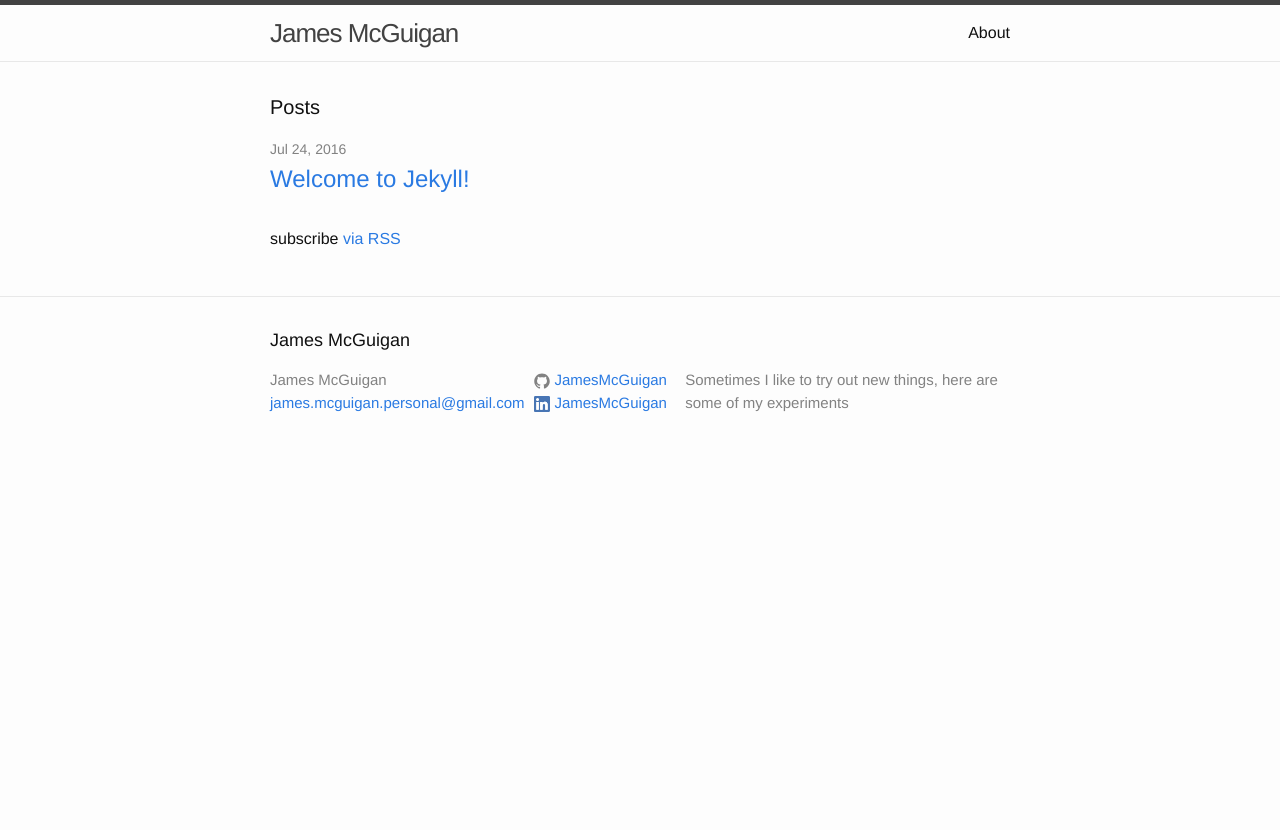
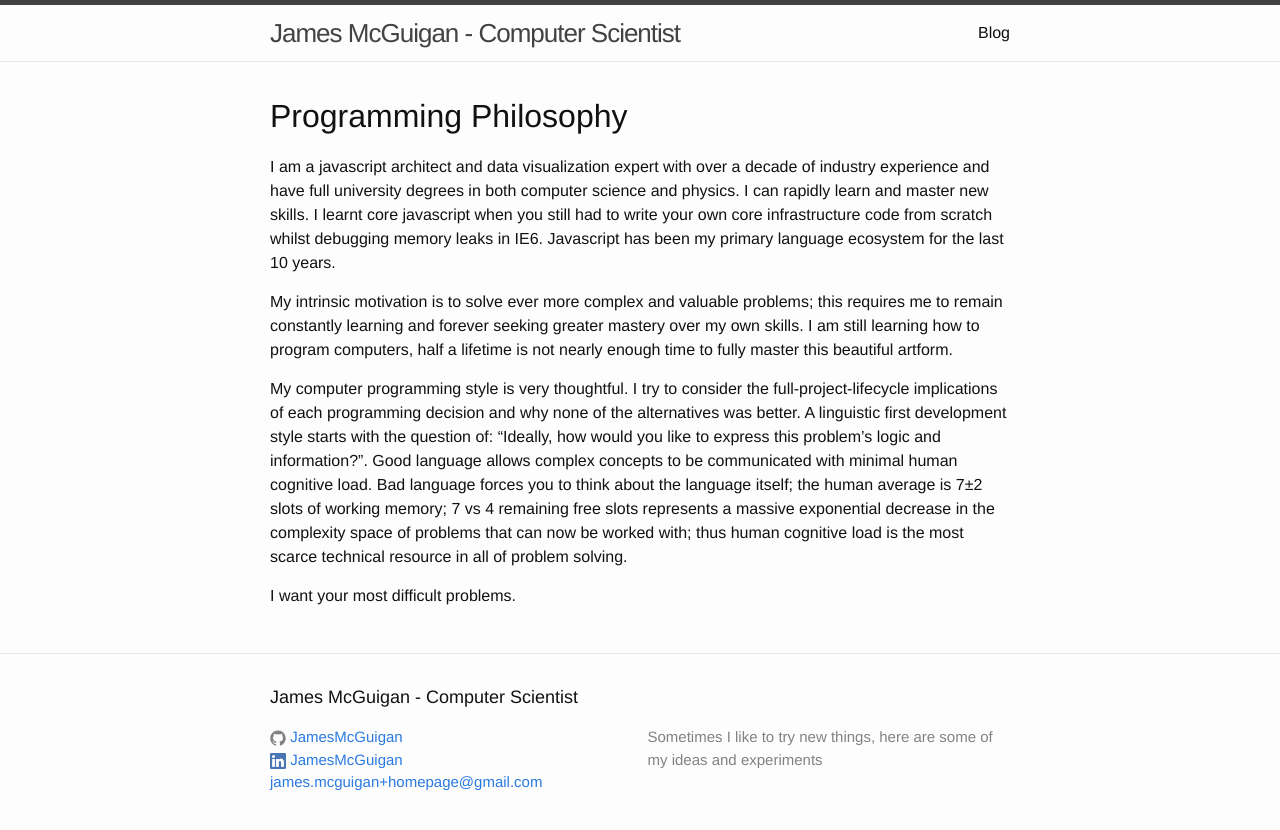
Before and after one commit to JamesMcGuigan/jamesmcguigan.com, a Jekyll site: the page built from jekyll/index.md, in a window 1280 px wide. Shown: the top 830 px of the page. Built offline with Jekyll 4.4.1, drawn with Linux system fonts in a browser that asks for light colours.

Commit message:
Homepage Setup

```diff
--- a/jekyll/_config.yml
+++ b/jekyll/_config.yml
@@ -6,15 +6,16 @@
 # 'jekyll serve'. If you change this file, please restart the server process.
 
 # Site settings
-title: James McGuigan
-email: james.mcguigan.personal@gmail.com
+title: James McGuigan - Computer Scientist
+email: james.mcguigan+homepage@gmail.com
 description: > # this means to ignore newlines until "baseurl:"
-  Sometimes I like to try out new things, here are some of my experiments
+  Sometimes I like to try new things, here are some of my ideas and experiments
 baseurl: "" # the subpath of your site, e.g. /blog
 url: "http://jamesmcguigan.com" # the base hostname & protocol for your site
 twitter_username:
 github_username:  JamesMcGuigan
 linkedin_username:  JamesMcGuigan
+email_username:  JamesMcGuigan
 
 # Build settings
 markdown: kramdown
--- a/jekyll/_includes/footer.html
+++ b/jekyll/_includes/footer.html
@@ -5,14 +5,7 @@
     <h2 class="footer-heading">{{ site.title }}</h2>
 
     <div class="footer-col-wrapper">
-      <div class="footer-col footer-col-1">
-        <ul class="contact-list">
-          <li>{{ site.title }}</li>
-          <li><a href="mailto:{{ site.email }}">{{ site.email }}</a></li>
-        </ul>
-      </div>
-
-      <div class="footer-col footer-col-2">
+      <div class="footer-col">
         <ul class="social-media-list">
           {% if site.github_username %}
           <li>
@@ -31,10 +24,14 @@
             {% include icon-linkedin.html username=site.linkedin_username %}
           </li>
           {% endif %}
+
+          {% if site.email %}
+            <li><a href="mailto:{{ site.email }}">{{ site.email }}</a></li>
+          {% endif %}
         </ul>
       </div>
 
-      <div class="footer-col footer-col-3">
+      <div class="footer-col">
         <p>{{ site.description }}</p>
       </div>
     </div>
--- a/jekyll/_sass/_base.scss
+++ b/jekyll/_sass/_base.scss
@@ -1,3 +1,9 @@
+//* {
+//  -webkit-box-sizing: border-box; /* Safari/Chrome, other WebKit */
+//  -moz-box-sizing: border-box;    /* Firefox, other Gecko */
+//  box-sizing: border-box;         /* Opera/IE 8+ */
+//}
+
 /**
  * Reset some basic elements
  */
@@ -35,9 +41,11 @@ p, blockquote, pre,
 ul, ol, dl, figure,
 %vertical-rhythm {
     margin-bottom: $spacing-unit / 2;
+
+    hr + & {
+        margin-top: $spacing-unit / 2;
+    }
 }
-
-
 
 /**
  * Images
--- a/jekyll/_sass/_layout.scss
+++ b/jekyll/_sass/_layout.scss
@@ -122,37 +122,38 @@
 
 .footer-col {
     float: left;
+    width: calc(50% - (#{$spacing-unit} / 2));
     margin-bottom: $spacing-unit / 2;
     padding-left: $spacing-unit / 2;
 }
 
-.footer-col-1 {
-    width: -webkit-calc(35% - (#{$spacing-unit} / 2));
-    width:         calc(35% - (#{$spacing-unit} / 2));
-}
-
-.footer-col-2 {
-    width: -webkit-calc(20% - (#{$spacing-unit} / 2));
-    width:         calc(20% - (#{$spacing-unit} / 2));
-}
-
-.footer-col-3 {
-    width: -webkit-calc(45% - (#{$spacing-unit} / 2));
-    width:         calc(45% - (#{$spacing-unit} / 2));
-}
-
-@include media-query($on-laptop) {
-    .footer-col-1,
-    .footer-col-2 {
-        width: -webkit-calc(50% - (#{$spacing-unit} / 2));
-        width:         calc(50% - (#{$spacing-unit} / 2));
-    }
-
-    .footer-col-3 {
-        width: -webkit-calc(100% - (#{$spacing-unit} / 2));
-        width:         calc(100% - (#{$spacing-unit} / 2));
-    }
-}
+//.footer-col-1 {
+//    width: -webkit-calc(35% - (#{$spacing-unit} / 2));
+//    width:         calc(35% - (#{$spacing-unit} / 2));
+//}
+//
+//.footer-col-2 {
+//    width: -webkit-calc(20% - (#{$spacing-unit} / 2));
+//    width:         calc(20% - (#{$spacing-unit} / 2));
+//}
+//
+//.footer-col-3 {
+//    width: -webkit-calc(45% - (#{$spacing-unit} / 2));
+//    width:         calc(45% - (#{$spacing-unit} / 2));
+//}
+//
+//@include media-query($on-laptop) {
+//    .footer-col-1,
+//    .footer-col-2 {
+//        width: -webkit-calc(50% - (#{$spacing-unit} / 2));
+//        width:         calc(50% - (#{$spacing-unit} / 2));
+//    }
+//
+//    .footer-col-3 {
+//        width: -webkit-calc(100% - (#{$spacing-unit} / 2));
+//        width:         calc(100% - (#{$spacing-unit} / 2));
+//    }
+//}
 
 @include media-query($on-palm) {
     .footer-col {
--- a/jekyll/index.html
+++ b/jekyll/blog.html
@@ -1,5 +1,7 @@
 ---
 layout: default
+title: Blog
+permalink: /blog/
 ---
 
 <div class="home">
--- /dev/null
+++ b/jekyll/index.md
@@ -0,0 +1,18 @@
+---
+layout: default
+---
+
+# Programming Philosophy
+
+
+I am a javascript architect and data visualization expert with over a decade of industry experience and have full university degrees in both computer science and physics. I can rapidly learn and master new skills. I learnt core javascript when you still had to write your own core infrastructure code from scratch whilst  debugging memory leaks in IE6. Javascript has been my primary language ecosystem for the last 10 years.
+
+My intrinsic motivation is to solve ever more complex and valuable problems; this requires me to remain constantly learning and forever seeking greater mastery over my own skills. I am still learning how to program computers, half a lifetime is not nearly enough time to fully master this beautiful artform.
+
+My computer programming style is very thoughtful. I try to consider the full-project-lifecycle implications of each programming decision and why none of the alternatives was better. A linguistic first development style starts with the question of: “Ideally, how would you like to express this problem's logic and information?”. Good language allows complex concepts to be communicated with minimal human cognitive load. Bad language forces you to think about the language itself; the human average is 7±2 slots of working memory; 7 vs 4 remaining free slots represents a massive exponential decrease in the complexity space of problems that can now be worked with; thus human cognitive load is the most scarce technical resource in all of problem solving.
+
+I want your most difficult problems.
+
+
+<!--Portfolio includes: -->
+<!--edgefolio.com – barclays.co.uk – ft.com – premierleage.com (Webby Award Official Honoree)-->
```
Also changed, not shown: jekyll/_posts/2016-07-24-001-first-post.markdown (added, +42 -0 lines), jekyll/_posts/2016-07-24-002-history-of-buidling-websites.markdown (added, +8 -0 lines), jekyll/_posts/2016-07-24-welcome-to-jekyll.markdown (deleted, +0 -25 lines), jekyll/about.md (deleted, +0 -15 lines).
